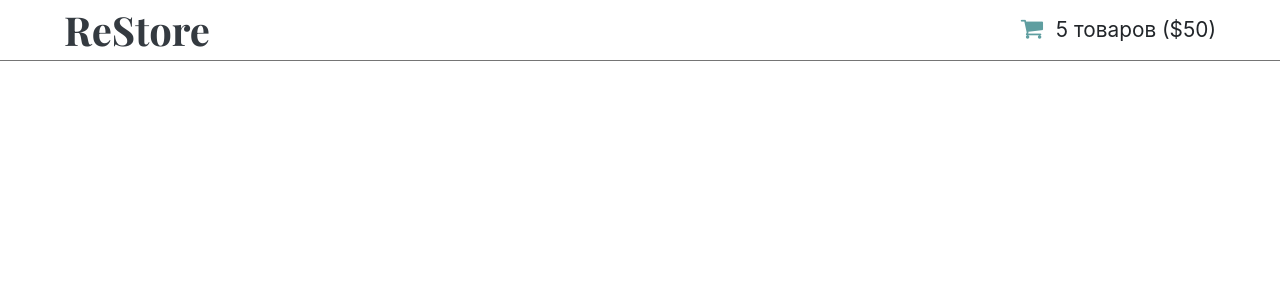
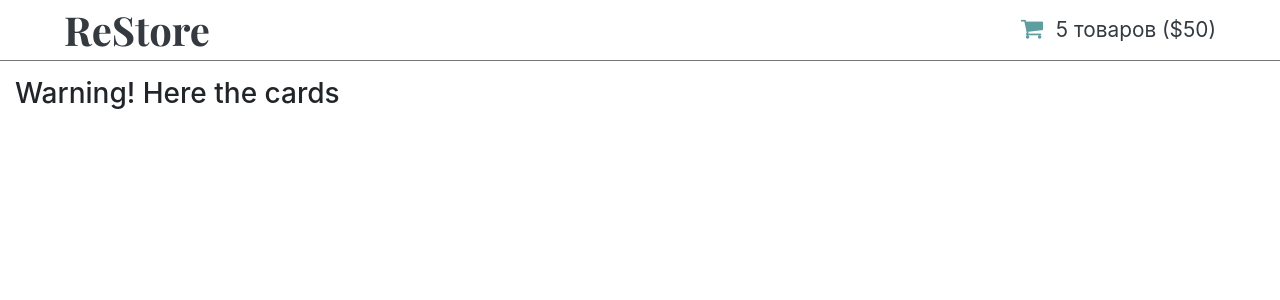
Before and after one commit to mikershov94/re-store, a React (Create React App) app: page /cart in a window 1280 px wide. Shown: the top 300 px of the page. Built offline with nearby package versions, Linux system fonts and the light colour scheme.

Commit message:
COMMIT 7: Added spinner between pages. Fixed errors

```diff
--- a/public/index.html
+++ b/public/index.html
@@ -3,6 +3,7 @@
   <head>
     <meta charset="utf-8" />
     <meta name="viewport" content="width=device-width, initial-scale=1" />
+    <link rel="shortcut icon" type="image/x-icon" href="./favicon.ico">
     <link rel="stylesheet" href="https://stackpath.bootstrapcdn.com/bootstrap/4.3.1/css/bootstrap.min.css" />
     <link rel="stylesheet" href="https://stackpath.bootstrapcdn.com/font-awesome/4.7.0/css/font-awesome.min.css">
     <link href="https://fonts.googleapis.com/css?family=Playfair+Display:700&display=swap" rel="stylesheet">
--- a/src/actions/index.js
+++ b/src/actions/index.js
@@ -1,3 +1,9 @@
+const booksRequested = () => {
+	return {
+		type: 'BOOKS_REQUESTED',
+	};
+}
+
 const booksLoaded = (newBooks) => {
 	return {
 		type: 'BOOKS_LOADED',
@@ -6,5 +12,6 @@ const booksLoaded = (newBooks) => {
 };
 
 export {
+	booksRequested,
 	booksLoaded,
 }
--- a/src/components/app-header/app-header.jsx
+++ b/src/components/app-header/app-header.jsx
@@ -7,10 +7,10 @@ const AppHeader = ({ numItems, total }) => {
 	return(
 		<header className="app-header row">
 			<Link className="logo text-dark" to="/">ReStore</Link>
-			<div className="cart-info">
+			<Link className="cart-info text-dark" to="/cart">
 				<i className="cart-icon fa fa-shopping-cart" />
 				{numItems} товаров (${total})
-			</div>
+			</Link>
 		</header>
 	);
 };
--- a/src/components/app/app.jsx
+++ b/src/components/app/app.jsx
@@ -16,7 +16,7 @@ const App = () => {
 								 exact
 								 component={Home} />
 
-					<Route path="/cards"
+					<Route path="/cart"
 								 component={Cards} />
 
 				</Switch>
--- a/src/components/book-list/book-list.jsx
+++ b/src/components/book-list/book-list.jsx
@@ -1,7 +1,7 @@
 import React from 'react';
 import BookListItem from './../book-list-item';
 import { connect } from 'react-redux';
-import { booksLoaded } from './../../actions';
+import { booksLoaded, booksRequested } from './../../actions';
 import { withBookstoreService } from './../hoc';
 import { compose } from './../../utils';
 import Spinner from './../spinner';
@@ -11,7 +11,8 @@ import './book-list.sass';
 class BookList extends React.Component {
 
 	componentDidMount() {
-		const { bookstoreService, booksLoaded } = this.props;	//деструктурируем объект-сервис (экземпляр класса работы с API) из props
+		const { bookstoreService, booksLoaded, booksRequested } = this.props;	//деструктурируем объект-сервис (экземпляр класса работы с API) из props
+		booksRequested();
 		bookstoreService.getBooks()
 			.then((data) => booksLoaded(data));
 	}
@@ -50,6 +51,9 @@ const mapDispatchToProps = (dispatch) => {
 	return {
 		booksLoaded: (newBooks) => {
 			dispatch(booksLoaded(newBooks));
+		},
+		booksRequested: () => {
+			dispatch(booksRequested());
 		}
 	}
 };
--- a/src/reducers/index.js
+++ b/src/reducers/index.js
@@ -5,6 +5,11 @@ const initialState = {
 
 const reducer = (state = initialState, action) => {
 	switch (action.type) {
+		case 'BOOKS_REQUESTED':
+			return {
+				books: state.books,
+				loading: true,
+			}
 		case 'BOOKS_LOADED':
 			return {
 				books: action.payload,
```
Also changed, not shown: 1 other file (tests, documents, lock files or other folders).
